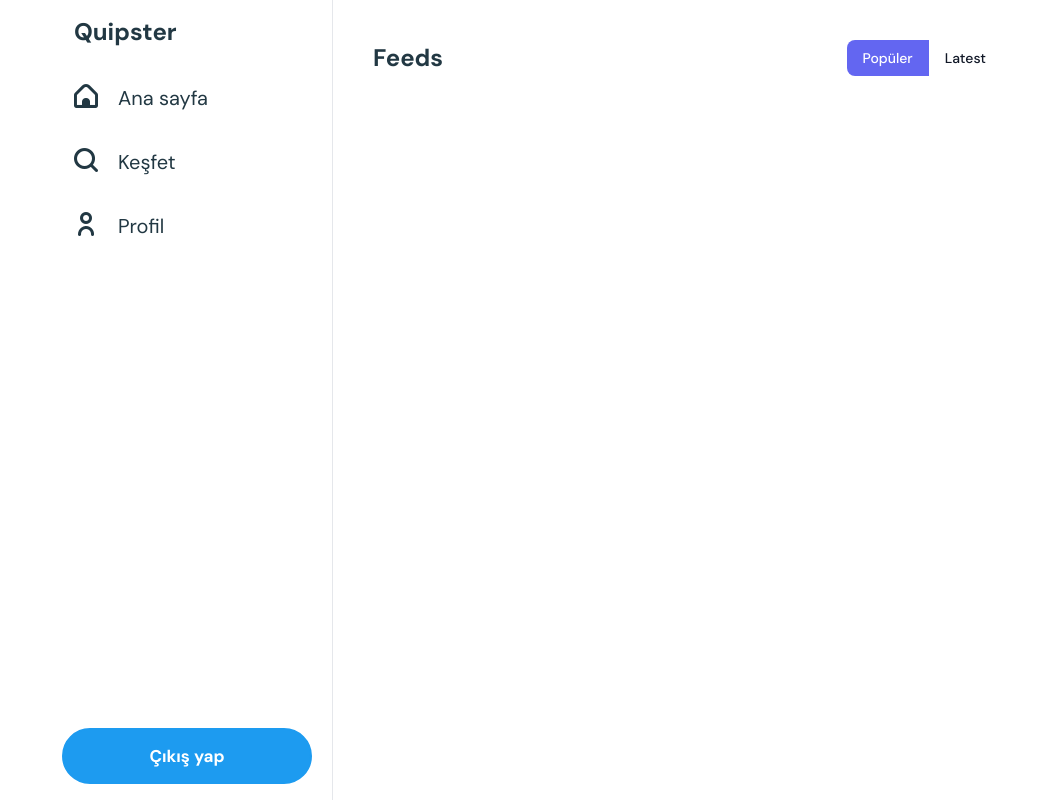
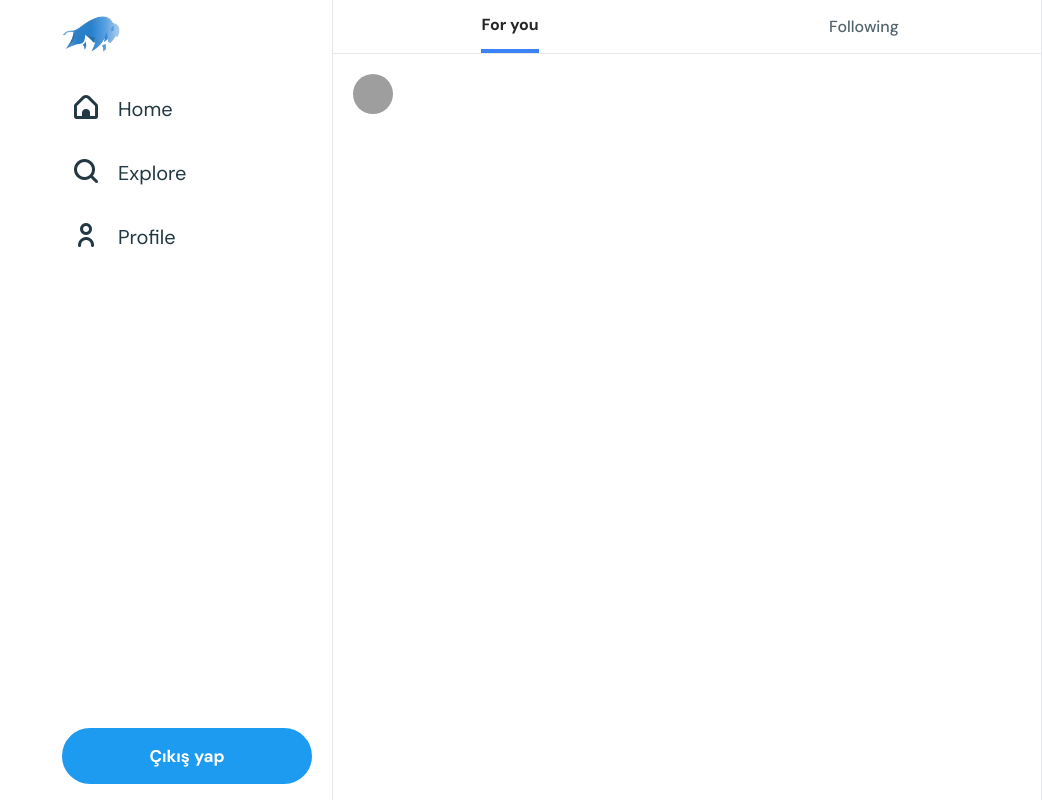
Before and after one commit to Bakwein/Quipster, a Django app: template quipster/templates/pages/index.html in a window 1280 px wide. Shown: the whole page, without its empty margins (238-1280 px from the left). Run offline with Django 5.2, Linux system fonts and the light colour scheme; the template is opened without the code that fills it, so the values that code supplies are empty; the visitor is signed in with stand-in values (Sample User, id 1); some libraries are stand-ins or nearby versions; grey boxes are pictures that could not be loaded.

Commit message:
A few updates and additions

```diff
--- a/quipster/posts/views.py
+++ b/quipster/posts/views.py
@@ -1,10 +1,10 @@
 from django.shortcuts import render, redirect
-from .models import TwitterUser, User
+from .models import TwitterUser
 from django.core.handlers.wsgi import WSGIRequest
 #request
 import requests
 from django.contrib.auth import login, authenticate
-
+from django.contrib.auth.models import User
 
 # Create your views here.
 
--- a/quipster/quipster/settings.py
+++ b/quipster/quipster/settings.py
@@ -46,6 +46,7 @@ INSTALLED_APPS = [
     'posts',
     'api',
     'social_django',
+    'tinymce'
 ]
 
 MIDDLEWARE = [
--- a/quipster/templates/includes/navigation.html
+++ b/quipster/templates/includes/navigation.html
@@ -1,31 +1,45 @@
+{% load static %}
+
 <header class="flex flex-col items-end flex-none w-[571px] relative">
     <div class="flex flex-col h-full fixed top-0 py-1 text-xl w-[271px] border-r">
         <div>
-            <a href="#" class="inline-block rounded-3xl p-3 text-2xl text-[#223843] font-bold hover:bg-gray-100">Quipster</a>
+            <a href="{% url 'posts:index' %}" class="inline-block py-3">
+                <img width="58" src="{% static 'images/quipster_logo.png' %}" alt="">
+            </a>
         </div>
         <nav class="flex flex-col gap-y-2 mt-2 h-full">
             <div>
-                <a href="{% url 'posts:index' %}" class="inline-block rounded-3xl p-3 hover:bg-gray-100">
+                <a href="{% url 'posts:index' %}" class="inline-block rounded-full p-3 hover:bg-gray-100">
                     <div class="flex items-center">
-                        <i class="text-2xl text-[#223843] fi fi-br-home"></i>
-                        <span class="ml-5 mt-1 text-[#223843]">Ana sayfa</span>
+                        {% if request.resolver_match.url_name == 'index' %}
+                            <i class="text-2xl text-[#223843] fi fi-sr-home"></i>
+                            <span class="ml-5 mt-1 text-[#223843] font-bold">Home</span>
+                        {% else %}
+                            <i class="text-2xl text-[#223843] fi fi-br-home"></i>
+                            <span class="ml-5 mt-1 text-[#223843]">Home</span>
+                        {% endif %}
                     </div>
                 </a>
             </div>
             <div>
-                <a href="#" class="inline-block rounded-3xl p-3 hover:bg-gray-100">
+                <a href="#" class="inline-block rounded-full p-3 hover:bg-gray-100">
                     <div class="flex items-center">
                         <i class="text-2xl text-[#223843] fi fi-br-search"></i>
-                        <span class="ml-5 mt-1 text-[#223843]">Keşfet</span>
+                        <span class="ml-5 mt-1 text-[#223843]">Explore</span>
                     </div>
                 </a>
             </div>
             {% if user.is_authenticated %}
             <div>
-                <a href="{% url 'users:profile' user.username %}" class="inline-block rounded-3xl p-3 hover:bg-gray-100">
+                <a href="{% url 'users:profile' user.username %}" class="inline-block rounded-full p-3 hover:bg-gray-100">
                     <div class="flex items-center">
-                        <i class="text-2xl text-[#223843] fi fi-br-user"></i>
-                        <span class="ml-5 mt-1 text-[#223843]">Profil</span>
+                        {% if request.resolver_match.url_name == 'profile' %}
+                            <i class="text-2xl text-[#223843] fi fi-sr-user"></i>
+                            <span class="ml-5 mt-1 text-[#223843] font-bold">Profile</span>
+                        {% else %}
+                            <i class="text-2xl text-[#223843] fi fi-br-user"></i>
+                            <span class="ml-5 mt-1 text-[#223843]">Profile</span>
+                        {% endif %}
                     </div>
                 </a>
             </div>
--- a/quipster/templates/layout.html
+++ b/quipster/templates/layout.html
@@ -12,6 +12,7 @@
     <link href="https://fonts.googleapis.com/css2?family=DM+Sans:ital,opsz,wght@0,9..40,100..1000;1,9..40,100..1000&display=swap" rel="stylesheet">
     <link rel="stylesheet" href="{% static 'css/global.css' %}">
     <link rel='stylesheet' href='https://cdn-uicons.flaticon.com/2.3.0/uicons-bold-rounded/css/uicons-bold-rounded.css'>
+    <link rel='stylesheet' href='https://cdn-uicons.flaticon.com/2.3.0/uicons-solid-rounded/css/uicons-solid-rounded.css'>
     {% block head %}
     {% endblock %}
 </head>
--- a/quipster/templates/pages/index.html
+++ b/quipster/templates/pages/index.html
@@ -2,19 +2,42 @@
 
 {% block title %} Quipster {% endblock %}
 
+{% block head %}
+    <style>
+        .active-btn {
+            font-weight: bolder !important;
+            color: rgb(38 38 38) !important;
+        }
+        .active-btn div {
+            border-color: rgb(59 130 246);
+        }
+    </style>
+{% endblock %}
+
 {% block content %}
-    <div class="w-full p-10">
-        <div class="w-full flex items-center">
-            <div>
-                <h2 class="text-2xl text-[#223843] font-bold">Feeds</h2>
+    <div class="w-full max-w-3xl min-h-screen border-r">
+        <div class="flex items-center">
+            <div class="flex-1">
+                <button class="active-btn flex items-center justify-center w-full h-[53px] text-[#536471] font-medium transition-colors hover:bg-gray-100">
+                    <div class="flex items-center justify-center w-fit h-full border-b-4 border-transparent">
+                        For you
+                    </div>
+                </button>
             </div>
-            <div class="ml-auto flex items-center">
-                <button aria-selected="true" type="button" class="px-4 py-2 text-sm font-medium text-gray-900 bg-white aria-selected:bg-indigo-500 aria-selected:text-white rounded-s-lg hover:bg-gray-100 hover:text-blue-700 focus:z-10 focus:ring-2 focus:ring-blue-700 focus:text-blue-700 dark:bg-gray-800 dark:border-gray-700 dark:text-white dark:hover:text-white dark:hover:bg-gray-700 dark:focus:ring-blue-500 dark:focus:text-white">
-                    Popüler
+            <div class="flex-1">
+                <button class="w-full h-[53px] text-[#536471] font-medium transition-colors hover:bg-gray-100">
+                    Following
                 </button>
-                <button aria-selected="false" type="button" class="px-4 py-2 text-sm font-medium text-gray-900 bg-white rounded-e-lg hover:bg-gray-100 hover:text-blue-700 focus:z-10 focus:ring-2 focus:ring-blue-700 focus:text-blue-700 dark:bg-gray-800 dark:border-gray-700 dark:text-white dark:hover:text-white dark:hover:bg-gray-700 dark:focus:ring-blue-500 dark:focus:text-white">
-                    Latest
-                </button>
+            </div>
+        </div>
+        <div class="flex w-full h-32 p-5 border-t">
+            <div class="flex-none w-10">
+                <div class="w-10 h-10 rounded-full">
+                    <img class="w-full h-full object-cover rounded-full" src="https://pbs.twimg.com/profile_images/1561295006190665730/MoF9_wRm_400x400.jpg" alt="">
+                </div>
+            </div>
+            <div class="flex-1">
+
             </div>
         </div>
     </div>
--- a/quipster/users/models.py
+++ b/quipster/users/models.py
@@ -5,7 +5,7 @@ from django.contrib.auth.models import User
 
 class TwitterUser(models.Model):
     user= models.ForeignKey(User, on_delete=models.CASCADE)
-    following = models.ManyToManyField(User, related_name='following')
+    following = models.ManyToManyField(User, related_name='following', blank=True)
     profile_picture = models.ImageField(upload_to='profile_pictures/', null=True, blank=True)
     banner_image = models.ImageField(upload_to='banner_images/', null=True, blank=True)
     description = models.TextField(max_length=200, blank=True, default="")
--- a/requirements.txt
+++ b/requirements.txt
@@ -5,6 +5,7 @@ charset-normalizer==3.3.2
 cryptography==42.0.7
 defusedxml==0.8.0rc2
 Django==5.0.4
+django-tinymce==4.0.0
 idna==3.7
 oauthlib==3.2.2
 pillow==10.3.0
```
Also changed, not shown: quipster/api/views.py (+5 -3 lines), quipster/posts/admin.py (+17 -1 lines), quipster/posts/models.py (+13 -9 lines), quipster/templates/users/profile.html (+17 -12 lines), quipster/users/views.py (+6 -5 lines), quipster/posts/migrations/0003_remove_tweet_is_comment_alter_tweet_content_and_more.py (added), quipster/posts/migrations/0004_alter_tweet_likes_alter_tweet_user.py (added), quipster/posts/migrations/0005_rename_parent_tweet_replied_tweet.py (added), quipster/static/images/quipster_logo.png (added), quipster/static/images/user_logo.png (added), quipster/users/migrations/0006_alter_twitteruser_following.py (added), quipster/users/migrations/0007_alter_twitteruser_banner_image_and_more.py (added), quipster/users/migrations/0008_alter_twitteruser_banner_image_and_more.py (added).
